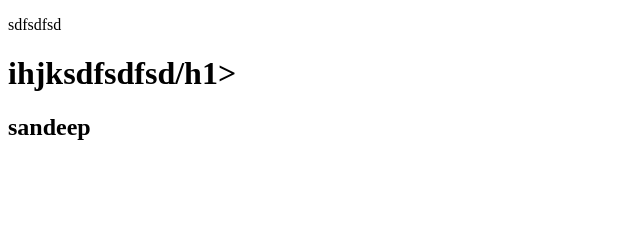
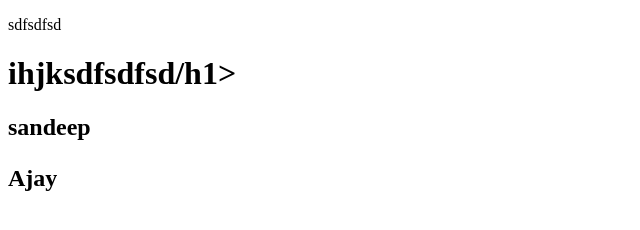
Before and after one commit to SandeepBedwal/First-Project, a plain HTML site: page index.html in a window 1280 px wide. Shown: the full height of the page, 0-640 px from the left. Drawn offline with Linux system fonts and the light colour scheme.

Commit message:
Ajay Commit

```diff
--- a/index.html
+++ b/index.html
@@ -9,7 +9,7 @@
   <p>sdfsdfsd</p>
   <h1>ihjksdfsdfsd/h1>
     <h2>sandeep
-
+        <p>Ajay</p>
     </h2>
 </body>
 </html>
```
